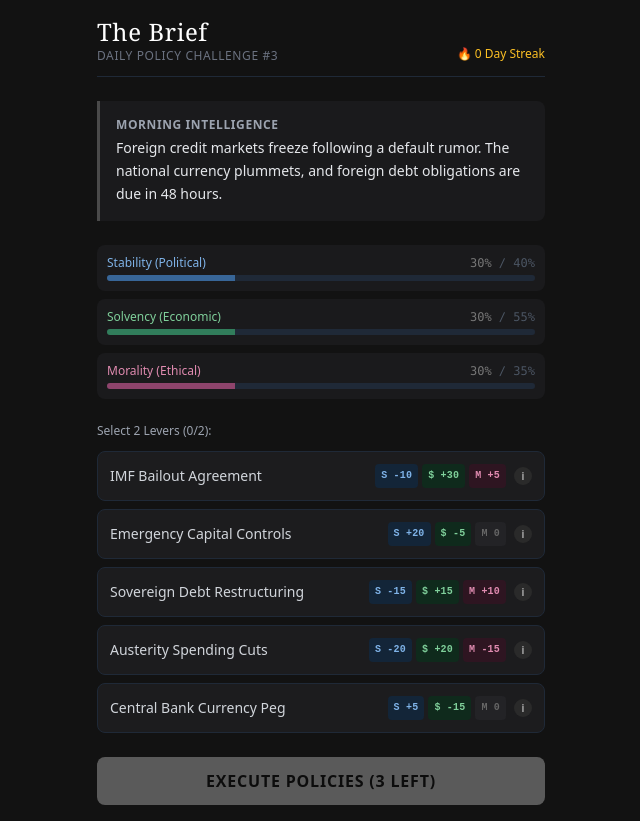
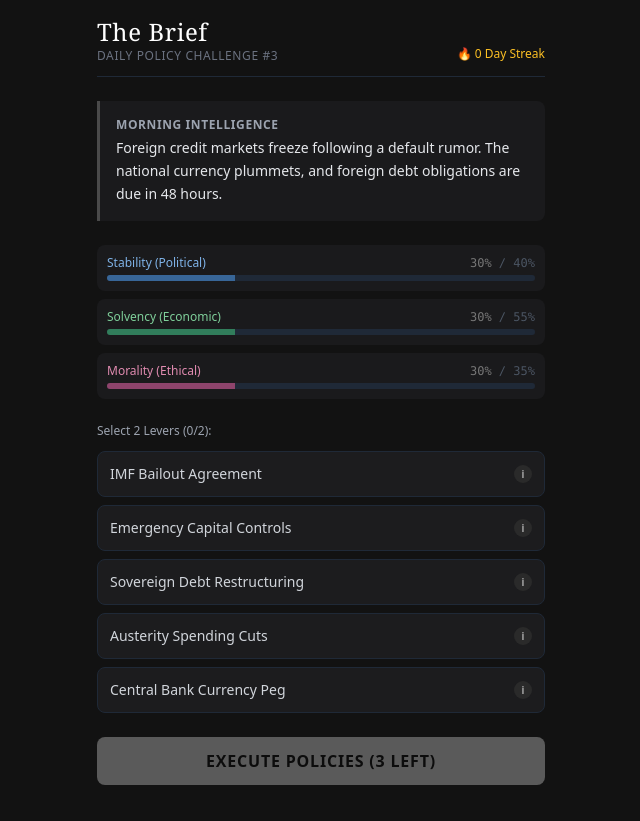
Before and after one commit to stephenrt2021-afk/The-Daily-Brief-, a React (Vite) app: page / in a window 1280 px wide. Shown: the whole page, without its empty margins (319-959 px from the left). Built offline with nearby package versions, Linux system fonts and the light colour scheme; no server answers.

Commit message:
Update App.tsx

```diff
--- a/src/App.tsx
+++ b/src/App.tsx
@@ -66,28 +66,6 @@ const METER_META: Record<MeterKey, {
 };
 
 const METER_ORDER: MeterKey[] = ['stability', 'solvency', 'morality'];
-
-function EffectBadge({ meterKey, value }: { meterKey: MeterKey; value: number }) {
-  const meta = METER_META[meterKey];
-  const sign = value > 0 ? '+' : '';
-  const isZero = value === 0;
-  return (
-    <span
-      style={{
-        fontSize: '10px',
-        fontWeight: 600,
-        padding: '2px 6px',
-        borderRadius: '4px',
-        backgroundColor: isZero ? '#232326' : meta.badgeBg,
-        color: isZero ? '#666' : meta.badgeText,
-        fontFamily: 'monospace',
-        letterSpacing: '0.2px',
-      }}
-    >
-      {meta.short} {sign}{value}
-    </span>
-  );
-}
 
 export default function App() {
   const [currentBrief, setCurrentBrief] = useState<Brief | null>(null);
@@ -348,9 +326,6 @@ export default function App() {
                 >
                   <span className="text-left">{card.title}</span>
                   <span className="flex items-center gap-1 shrink-0">
-                    {METER_ORDER.map((key) => (
-                      <EffectBadge key={key} meterKey={key} value={card.effects[key]} />
-                    ))}
                     {card.realWorldContext && (
                       <span
                         role="button"
```
